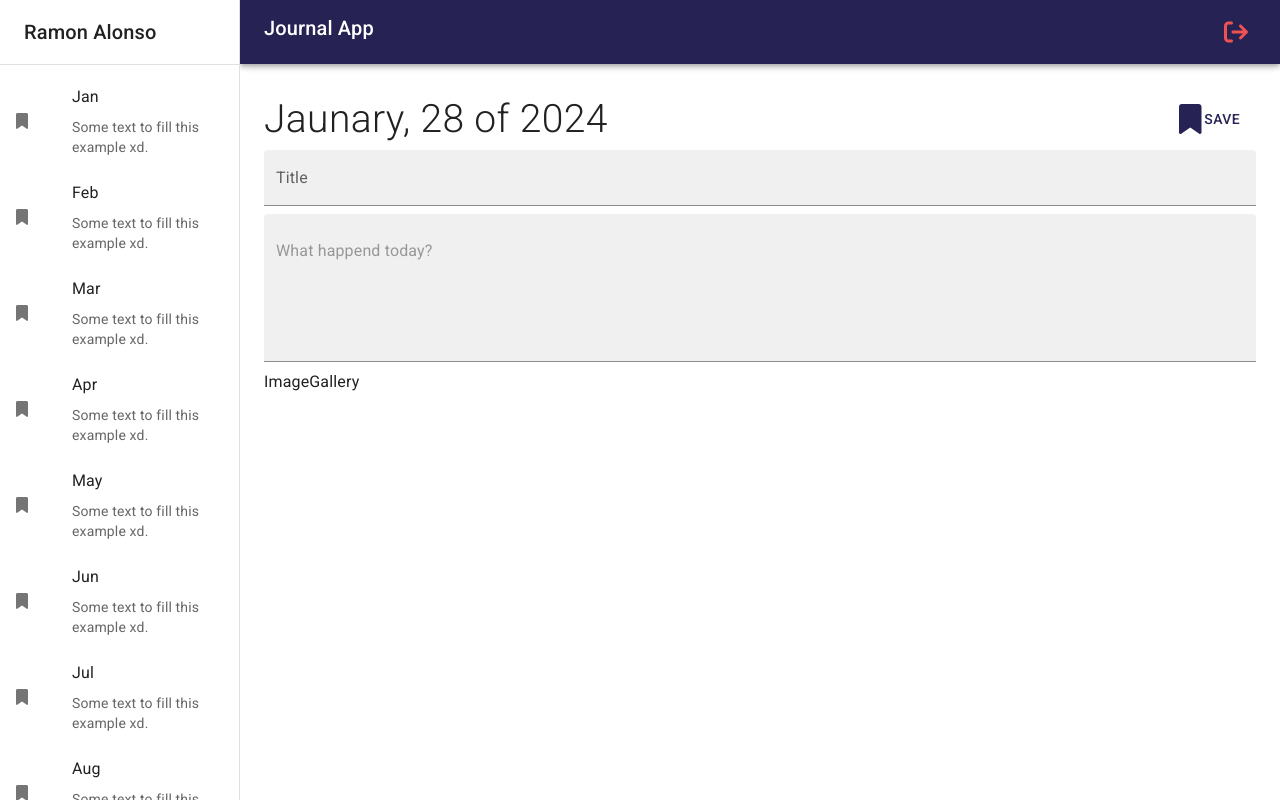
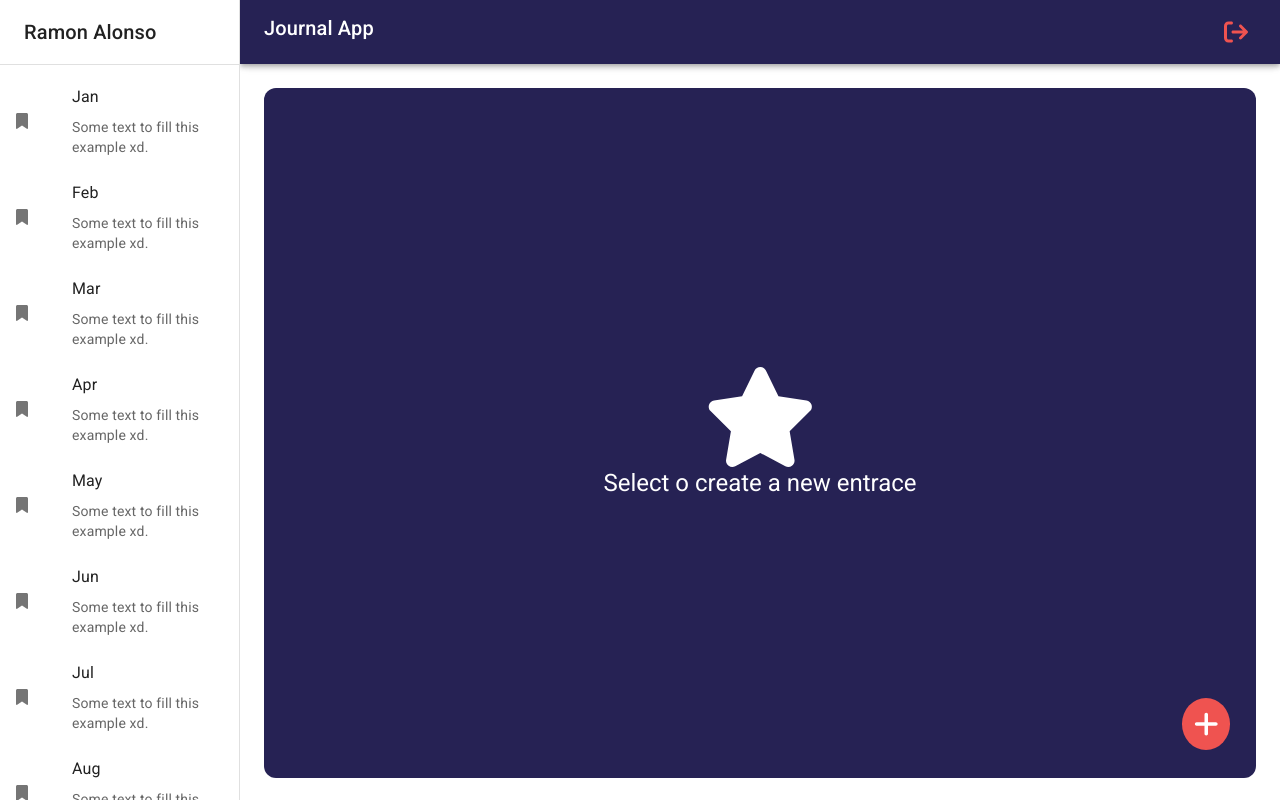
Before and after one commit to Alonso9/JournalApp, a React (Vite) app: page / in a window 1280 px wide. Built offline with nearby package versions, Linux system fonts and the light colour scheme.

Commit message:
Se termino hasta la clase 255

```diff
--- a/src/Journal/Components/ImageGallery.jsx
+++ b/src/Journal/Components/ImageGallery.jsx
@@ -1,7 +1,69 @@
-import React from 'react'
+import { ImageList, ImageListItem } from "@mui/material";
 
-export const ImageGallery = () => {
+export const ImageGallery = ({}) => {
   return (
-    <div>ImageGallery</div>
-  )
+    <ImageList sx={{ width: '100%', height: 500 }} cols={4} rowHeight={164}>
+      {itemData.map((item) => (
+        <ImageListItem key={item.img}>
+          <img
+            srcSet={`${item.img}?w=164&h=164&fit=crop&auto=format&dpr=2 2x`}
+            src={`${item.img}?w=164&h=164&fit=crop&auto=format`}
+            alt={item.title}
+            loading="lazy"
+          />
+        </ImageListItem>
+      ))}
+    </ImageList>
+  );
 }
+
+const itemData = [
+  {
+    img: 'https://images.unsplash.com/photo-1551963831-b3b1ca40c98e',
+    title: 'Breakfast',
+  },
+  {
+    img: 'https://images.unsplash.com/photo-1551782450-a2132b4ba21d',
+    title: 'Burger',
+  },
+  {
+    img: 'https://images.unsplash.com/photo-1522770179533-24471fcdba45',
+    title: 'Camera',
+  },
+  {
+    img: 'https://images.unsplash.com/photo-1444418776041-9c7e33cc5a9c',
+    title: 'Coffee',
+  },
+  {
+    img: 'https://images.unsplash.com/photo-1533827432537-70133748f5c8',
+    title: 'Hats',
+  },
+  {
+    img: 'https://images.unsplash.com/photo-1558642452-9d2a7deb7f62',
+    title: 'Honey',
+  },
+  {
+    img: 'https://images.unsplash.com/photo-1516802273409-68526ee1bdd6',
+    title: 'Basketball',
+  },
+  {
+    img: 'https://images.unsplash.com/photo-1518756131217-31eb79b20e8f',
+    title: 'Fern',
+  },
+  {
+    img: 'https://images.unsplash.com/photo-1597645587822-e99fa5d45d25',
+    title: 'Mushrooms',
+  },
+  {
+    img: 'https://images.unsplash.com/photo-1567306301408-9b74779a11af',
+    title: 'Tomato basil',
+  },
+  {
+    img: 'https://images.unsplash.com/photo-1471357674240-e1a485acb3e1',
+    title: 'Sea star',
+  },
+  {
+    img: 'https://images.unsplash.com/photo-1589118949245-7d38baf380d6',
+    title: 'Bike',
+  },
+];
--- a/src/Journal/Components/index.js
+++ b/src/Journal/Components/index.js
@@ -1,2 +1,3 @@
 export * from './Navbar';
 export * from './SideBar';
+export * from './ImageGallery';
--- a/src/Journal/Views/NoteView.jsx
+++ b/src/Journal/Views/NoteView.jsx
@@ -27,8 +27,8 @@
                 variant='filled'
                 fullWidth
                 multiline
-                placeholder='What happend today?'
-                // label='Title'
+                placeholder='Write something about'
+                label='What happend today?'
                 sx={{ border: 'none', mb: 1 }}
                 minRows={ 5 }
             />
--- a/src/Journal/pages/JournalPages.jsx
+++ b/src/Journal/pages/JournalPages.jsx
@@ -1,6 +1,8 @@
-import { Typography } from "@mui/material"
+import { IconButton, Typography } from "@mui/material"
 import { JournaLayout } from "../layout/JournaLayout"
 import { NoteView, NothingSelectedView } from "../Views";
+import { ImageGallery } from "../Components";
+import { FontAwesomeIcon } from "@fortawesome/react-fontawesome";
 
 const drawerWith = 240;
 
@@ -8,8 +10,23 @@
   return (
     <>
     <JournaLayout>
-      {/* <NothingSelectedView/> */}
-      <NoteView/>
+      <NothingSelectedView/>
+      {/* <NoteView/> */}
+
+      <IconButton
+        size="large"
+        sx={{
+          color: 'white',
+          backgroundColor: 'error.main',
+          ':hover': { opacity: 0.9, backgroundColor: 'error.main' },
+          position: 'fixed',
+          right: 50,
+          bottom: 50
+        }}
+      >
+        <FontAwesomeIcon icon="fa-solid fa-plus" />
+      </IconButton>
+
     </JournaLayout>
     </>
   )
```
